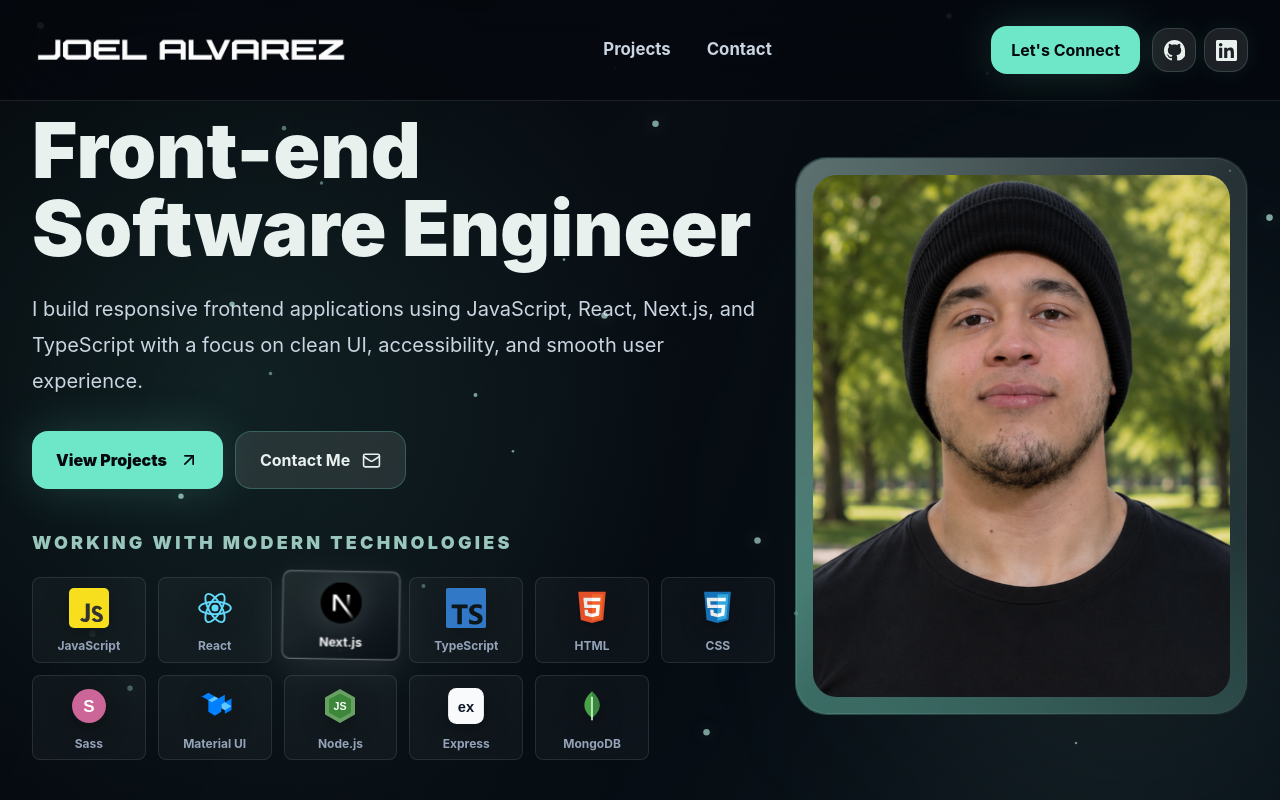
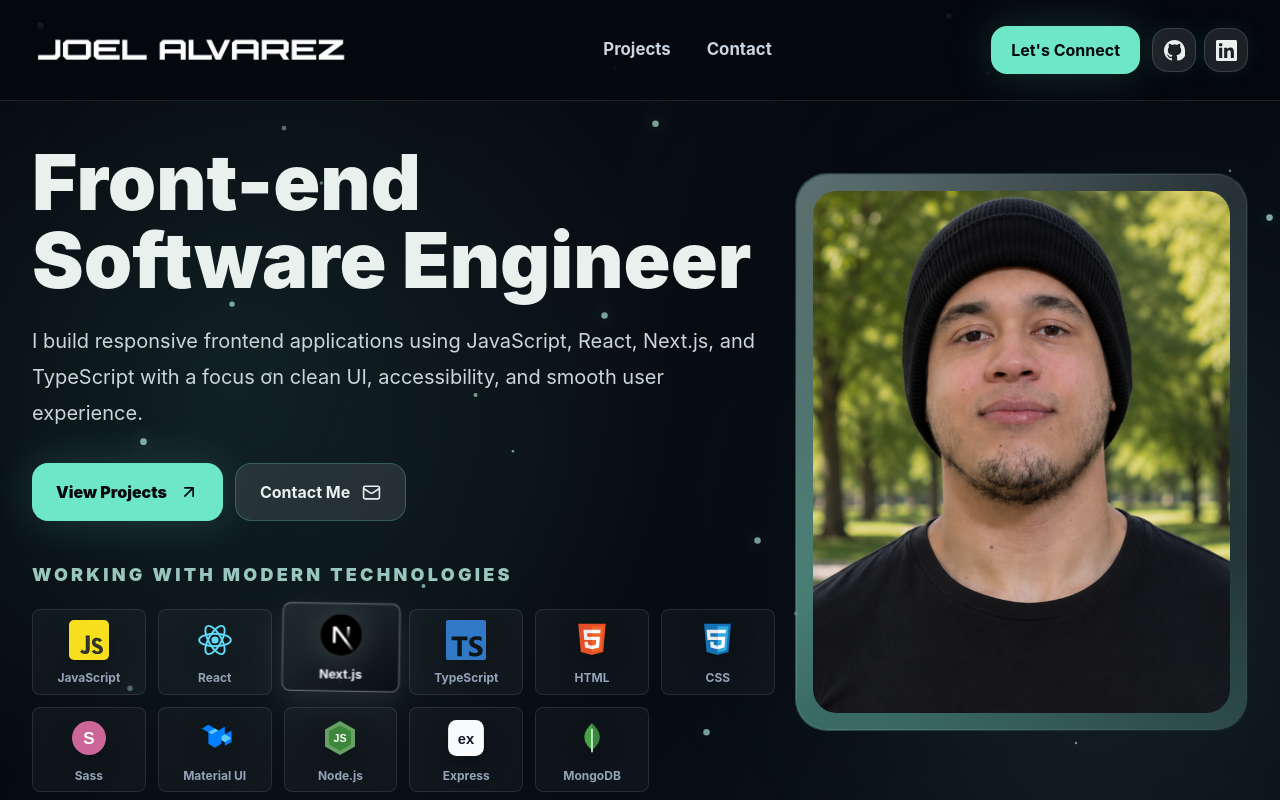
Before and after one commit to Alvarez-J1/Frontend-Portfolio, a Next.js app: page / in a window 1280 px wide. Shown: the top 800 px of the page. Built offline with nearby package versions, Linux system fonts and the light colour scheme.

Commit message:
fixed top padding

```diff
--- a/app/page.tsx
+++ b/app/page.tsx
@@ -804,7 +804,7 @@ function Hero() {
     >
       <div className="grid w-full items-center gap-x-6 gap-y-7 min-[680px]:grid-cols-[minmax(0,1.08fr)_minmax(13.5rem,0.72fr)] min-[680px]:items-start min-[680px]:gap-x-4 min-[680px]:gap-y-0 md:gap-x-5 lg:grid-cols-[minmax(0,1.22fr)_minmax(21rem,0.76fr)] lg:items-center lg:gap-x-4 xl:grid-cols-[minmax(0,1.18fr)_minmax(24rem,0.72fr)] xl:gap-x-5">
         <motion.div
-          className="order-2 min-w-0 max-w-none min-[680px]:order-none min-[680px]:col-start-1 min-[680px]:row-start-1 lg:max-w-[58rem]"
+          className="order-2 min-w-0 max-w-none min-[680px]:order-none min-[680px]:col-start-1 min-[680px]:row-start-1 min-[680px]:pt-4 lg:max-w-[58rem] lg:pt-6 xl:pt-8"
           initial={{ opacity: 0, y: 30 }}
           animate={{ opacity: 1, y: 0 }}
           transition={{ duration: 0.8, ease: [0.22, 1, 0.36, 1] }}
```
